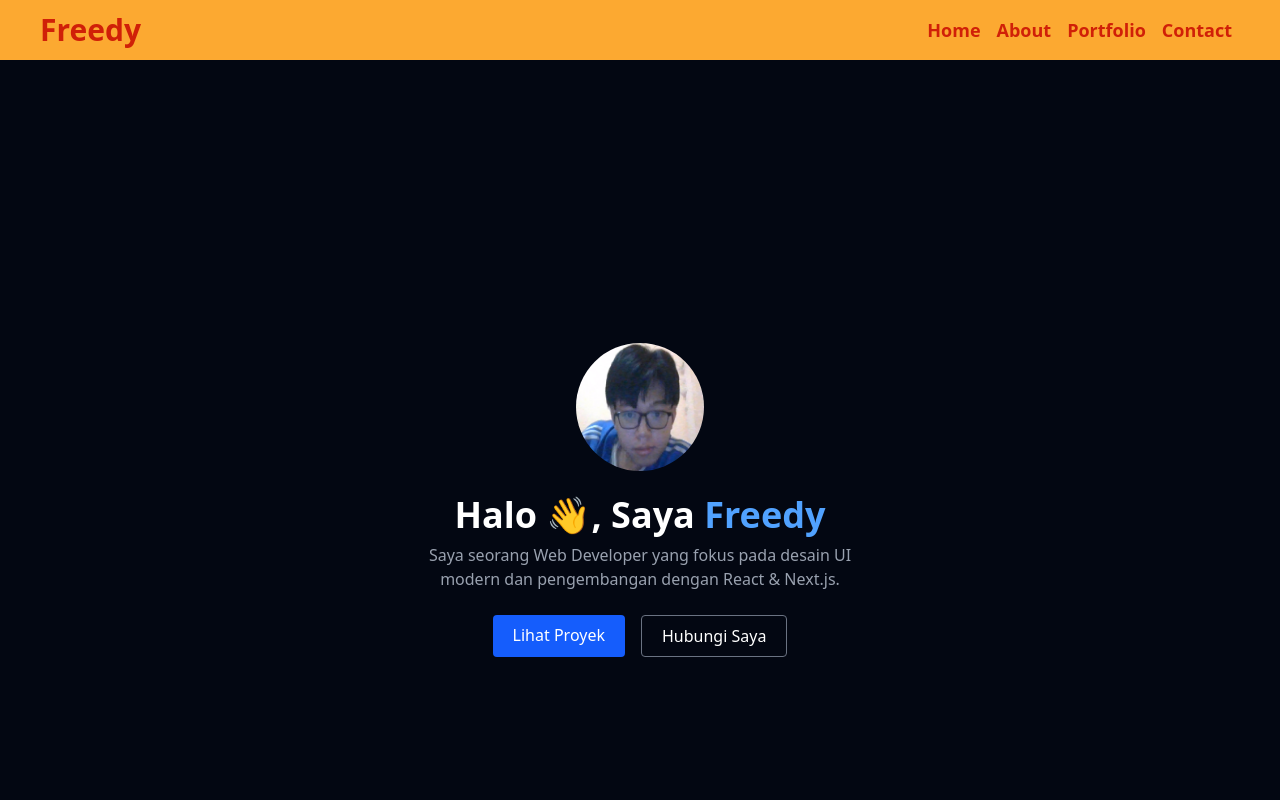
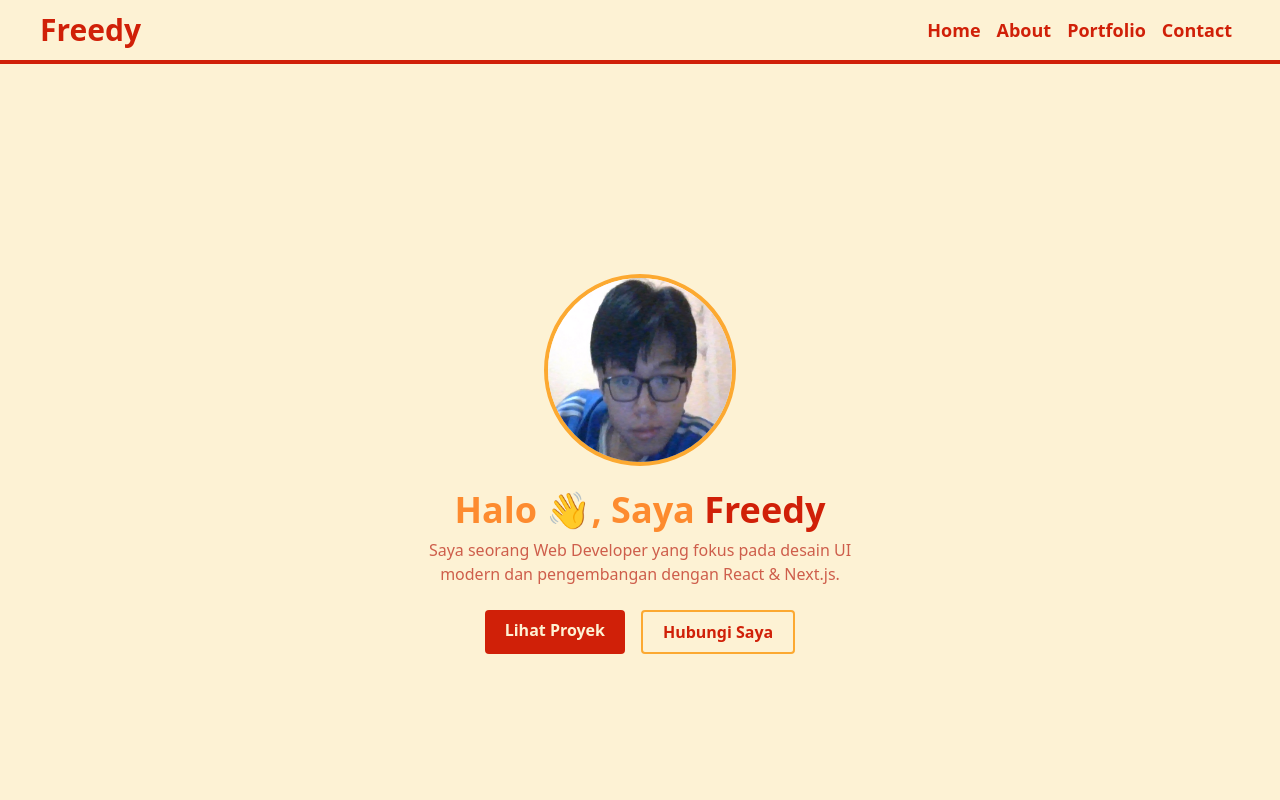
Before and after one commit to freedyest/portofolio-freedy, a Next.js app: page / in a window 1280 px wide. Shown: the top 800 px of the page. Built offline with nearby package versions, Linux system fonts and the light colour scheme.

Commit message:
hero finit

```diff
--- a/app/globals.css
+++ b/app/globals.css
@@ -61,7 +61,7 @@
   --warmyellow: #fdf2d4;
   --primary: #d02008;
   --secondary: #ce5e4b;
-  --third: FD8B2F;
+  --third: #fd8b2f;
   --bg1: #f9c94d;
 
   --primary-foreground: oklch(0.985 0 0);
--- a/components/Header.tsx
+++ b/components/Header.tsx
@@ -1,31 +1,31 @@
 import { Button } from "@/components/ui/button";
 export default function Header() {
   return (
-    <section className=" bg-peach text-primary  px-6">
+    <section className=" bg-warmyellow text-primary  px-6 border-b-4 border-primary">
       <div className="container flex mx-auto px-4 text-center justify-between items-center">
         <h1 className="text-3xl py-3 font-bold">Freedy</h1>
         <div className=" flex text-lg font-bold ">
           <Button
             variant="ghost"
-            className="transition-all px-2 text-lg font-semibold duration-300 hover:bg-peach hover:text-current hover:scale-125 hover:font-bold"
+            className="transition-all px-2 text-lg font-semibold duration-300 hover:bg-peach hover:text-current hover:scale-105 hover:font-bold"
           >
             Home
           </Button>
           <Button
             variant="ghost"
-            className="transition-all px-2 text-lg font-semibold duration-300 hover:bg-transparent hover:text-current hover:scale-125 hover:font-bold"
+            className="transition-all px-2 text-lg font-semibold duration-300 hover:bg-peach hover:text-current hover:scale-105 hover:font-bold"
           >
             About
           </Button>
           <Button
             variant="ghost"
-            className="transition-all px-2 text-lg font-semibold duration-300 hover:bg-transparent hover:text-current hover:scale-125 hover:font-bold"
+            className="transition-all px-2 text-lg font-semibold duration-300 hover:bg-peach hover:text-current hover:scale-105 hover:font-bold"
           >
             Portfolio
           </Button>
           <Button
             variant="ghost"
-            className="transition-all px-2 text-lg font-semibold duration-300 hover:bg-transparent hover:text-current hover:scale-125 hover:font-bold"
+            className="transition-all px-2 text-lg font-semibold duration-300 hover:bg-peach hover:text-current hover:scale-105 hover:font-bold"
           >
             Contact
           </Button>
--- a/components/Hero.tsx
+++ b/components/Hero.tsx
@@ -3,39 +3,45 @@ import { motion } from "framer-motion";
 
 export default function Hero() {
   return (
-    <section className="min-h-screen flex flex-col items-center justify-center text-center pt-20 bg-gray-950 text-white px-6">
+    <section className="bg-warmyellow min-h-screen flex flex-col items-center justify-center text-center py-16 px-6">
       <motion.img
         src="/tes.png"
         alt="Foto Freedy"
-        className="w-32 h-32 rounded-full mb-6"
+        className="w-48 h-48 rounded-full mb-6 border-4 border-peach"
         initial={{ opacity: 0, scale: 0.8 }}
         animate={{ opacity: 1, scale: 1 }}
         transition={{ duration: 1 }}
       />
-
       <motion.h1
-        className="text-4xl font-bold mb-2"
+        className="text-4xl font-bold mb-2 text-third"
         initial={{ y: -20, opacity: 0 }}
         animate={{ y: 0, opacity: 1 }}
       >
-        Halo 👋, Saya <span className="text-blue-400">Freedy</span>
+        Halo 👋, Saya <span className="text-primary">Freedy</span>{" "}
       </motion.h1>
-
-      <p className="text-gray-400 max-w-md">
+      <p className="max-w-md text- text-secondary">
         Saya seorang Web Developer yang fokus pada desain UI modern dan
         pengembangan dengan React & Next.js.
       </p>
-
       <div className="flex gap-4 mt-6">
         <a
           href="#projects"
-          className="bg-blue-600 px-5 py-2 rounded hover:bg-blue-700 transition"
+          className="px-5 py-2 rounded hover:opacity-90 transition font-semibold"
+          style={{
+            backgroundColor: "#d02008",
+            color: "#fdf2d4",
+          }} /* primary bg */
         >
           Lihat Proyek
         </a>
         <a
           href="#contact"
-          className="border border-gray-500 px-5 py-2 rounded hover:bg-gray-800 transition"
+          className="px-5 py-2 rounded hover:opacity-90 transition font-semibold"
+          style={{
+            border: "2px solid #fca931",
+            color: "#d02008",
+            backgroundColor: "transparent",
+          }}
         >
           Hubungi Saya
         </a>
```
